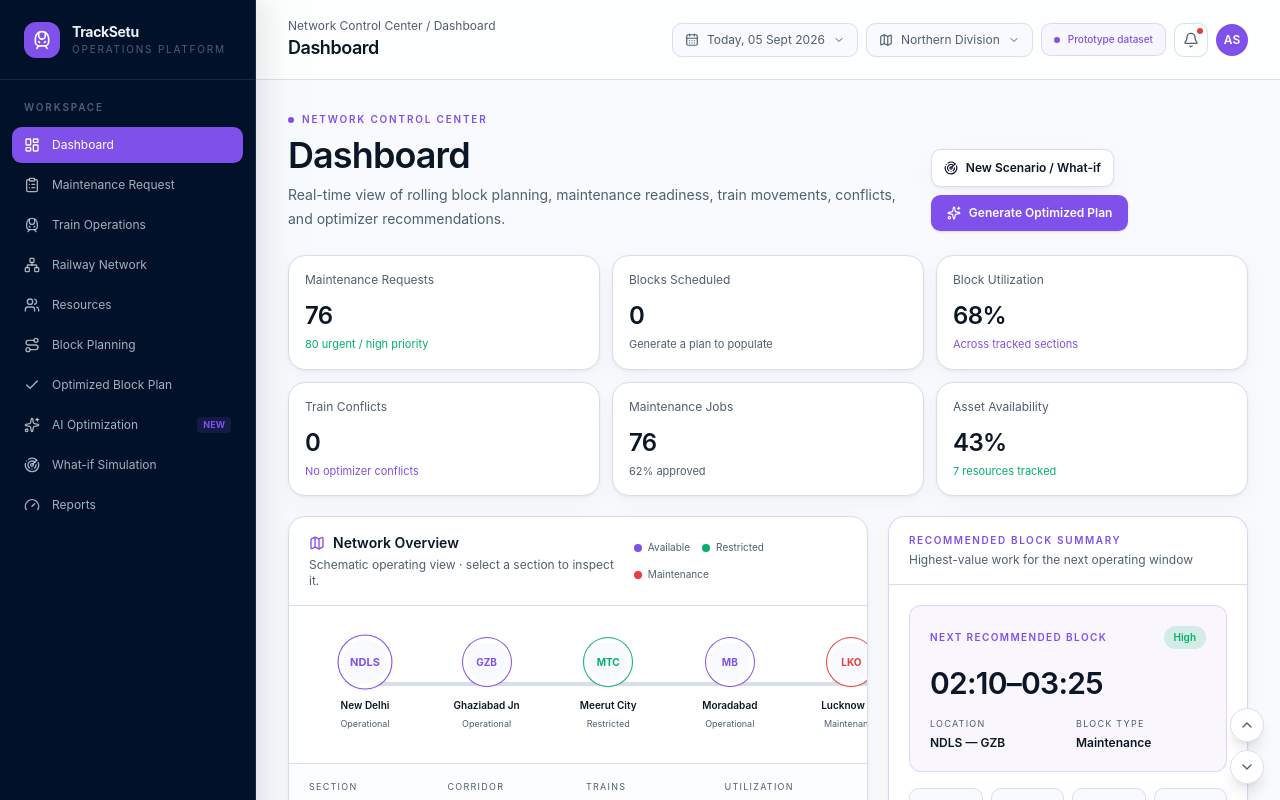
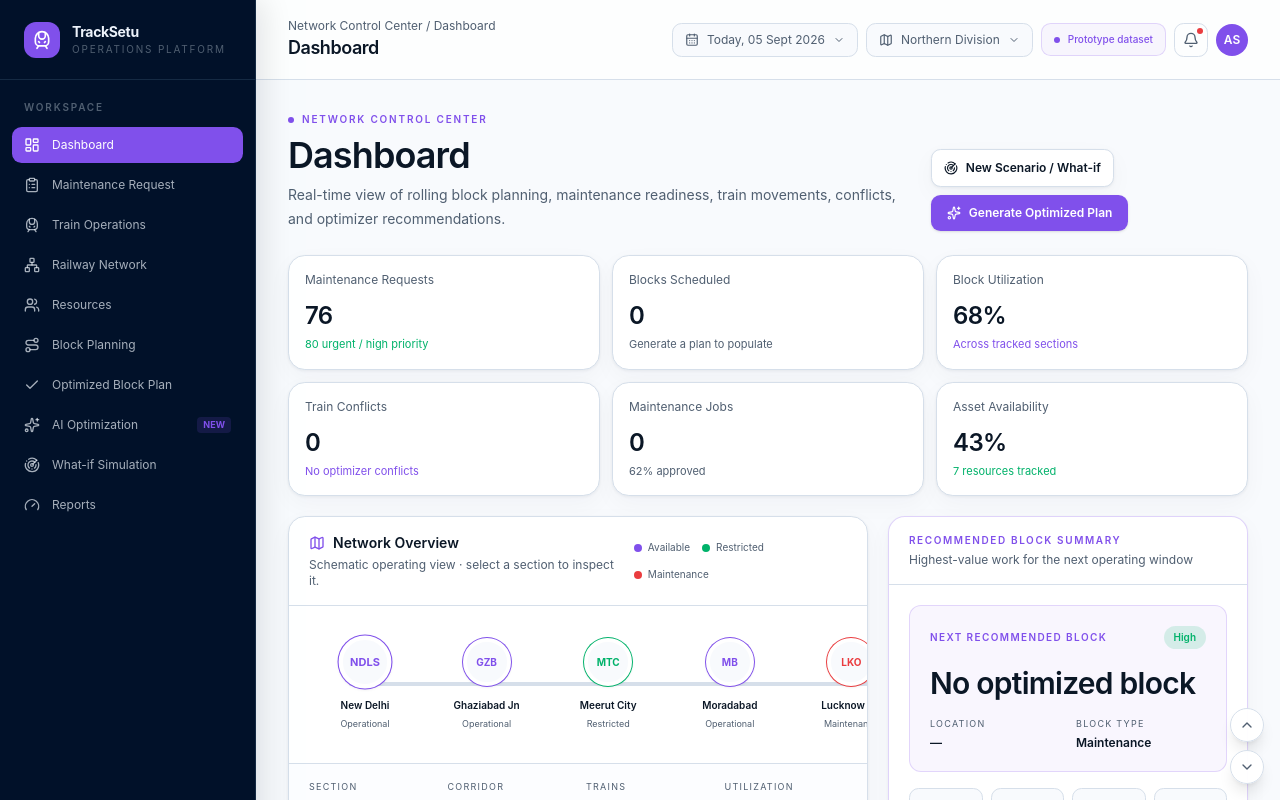
Before and after one commit to codeashish12/rail-opt-ai-ui-redesigned, a Next.js app: page / in a window 1280 px wide. Shown: the top 800 px of the page. Built offline with nearby package versions, Linux system fonts and the light colour scheme.

Commit message:
Make dashboard data flow dynamic

```diff
--- a/components/DashboardHomeRedesigned.tsx
+++ b/components/DashboardHomeRedesigned.tsx
@@ -90,7 +90,7 @@ export function DashboardHomeRedesigned({ setActive }: Props) {
   const resultMetrics = result?.metrics;
   const blocks = result?.blocks ?? [];
   const totalBlocks = resultMetrics?.totalBlocks ?? blocks.length;
-  const maintenanceJobs = resultMetrics?.totalTasks ?? activeRequests.length;
+  const maintenanceJobs = result ? (resultMetrics?.totalTasks ?? 0) : 0;
   const blockHours = resultMetrics?.blockHours ?? 0;
   const trainConflicts = resultMetrics?.trainConflicts ?? 0;
   const maintenanceCompletion =
@@ -123,40 +123,53 @@ export function DashboardHomeRedesigned({ setActive }: Props) {
     [selected?.id],
   );
 
-  const recommendedRequest = activeRequests[0];
+  const recommendedBlock = blocks[0];
+  const recommendedRequest = activeRequests.find((request) =>
+    recommendedBlock?.tasks.split(", ").includes(request.id),
+  );
   const recommendedSection =
-    sections.find((section) => section.id === recommendedRequest?.section) ??
+    sections.find((section) => section.id === recommendedBlock?.section) ??
     selected;
 
-  const upcomingBlocks = blocks.length
-    ? blocks.slice(0, 3).map((block) => ({
+  const upcomingBlocks = blocks.slice(0, 3).map((block) => ({
     id: block.id,
     section: block.section,
     time: block.time,
     tasks: block.tasks,
     resources: block.resources,
-      }))
-    : [
-        {
-          id: "BLK-DEMO",
-          section: recommendedSection?.id ?? "A-14",
-          time: "02:10–03:25",
-          tasks: recommendedRequest ? recommendedRequest.id : "Maintenance",
-          resources: recommendedRequest?.resource ?? "Resource pending",
-        },
-      ];
+  }));
 
-  const timelineRows = sections.map((section, index) => {
+  const timelineRows =
+    result && blocks.length
+      ? blocks.map((block) => {
+          const [startValue, endValue] = block.time.split("→");
+          const start = timeToMinutes(startValue?.trim() ?? "");
+          const end = timeToMinutes(endValue?.trim() ?? "");
+          const section = sections.find((item) => item.id === block.section);
+          const trainCount =
+            block.trains === "—"
+              ? 0
+              : block.trains.split(", ").filter(Boolean).length;
+
+          return {
+            section,
+            start,
+            duration: Math.max(5, end - start),
+            label: section ? `${section.from} — ${section.to}` : block.section,
+            trainCount,
+          };
+        })
+      : sections.map((section) => {
           const sectionTrains = trains.filter(
             (train) => train.section === section.id,
           );
           const first = sectionTrains[0];
-    const start = first ? timeToMinutes(first.arrival) : 60 + index * 70;
+          const start = first ? timeToMinutes(first.arrival) : 0;
           const duration = Math.max(
-      55,
+            5,
             first
               ? timeToMinutes(first.departure) - timeToMinutes(first.arrival)
-        : 75,
+              : 0,
           );
           return {
             section,
@@ -404,7 +417,7 @@ export function DashboardHomeRedesigned({ setActive }: Props) {
               <p className="mt-4 font-mono text-3xl font-semibold tracking-tight">
                 {upcomingBlocks[0]?.time
                   ? formatBlockTime(upcomingBlocks[0].time)
-                  : "—"}
+                  : "No optimized block"}
               </p>
 
               <div className="mt-4 grid grid-cols-2 gap-4">
@@ -413,8 +426,9 @@ export function DashboardHomeRedesigned({ setActive }: Props) {
                     Location
                   </p>
                   <p className="mt-1 text-xs font-semibold">
-                    {recommendedSection?.from ?? "—"} —{" "}
-                    {recommendedSection?.to ?? "—"}
+                    {recommendedSection && recommendedBlock
+                      ? `${recommendedSection.from} — ${recommendedSection.to}`
+                      : "—"}
                   </p>
                 </div>
                 <div>
@@ -431,12 +445,8 @@ export function DashboardHomeRedesigned({ setActive }: Props) {
                 [
                   "Jobs",
                   String(
-                    Math.max(
-                      1,
-                      activeRequests.length
-                        ? Math.min(4, activeRequests.length)
-                        : 1,
-                    ),
+                    recommendedBlock?.tasks.split(", ").filter(Boolean)
+                      .length ?? 0,
                   ),
                   Wrench,
                 ],
@@ -514,7 +524,7 @@ export function DashboardHomeRedesigned({ setActive }: Props) {
 
                   return (
                     <div
-                      key={row.section.id}
+                      key={`${row.label}-${row.start}`}
                       className="flex items-center gap-3"
                     >
                       <div className="w-37 shrink-0">
@@ -522,7 +532,8 @@ export function DashboardHomeRedesigned({ setActive }: Props) {
                           {row.label}
                         </p>
                         <p className="mt-1 text-[9px] text-muted-foreground">
-                          {row.section.id} · {row.trainCount} trains
+                          {row.section?.id ?? "Optimizer block"} ·{" "}
+                          {row.trainCount} trains
                         </p>
                       </div>
 
--- a/components/railopt-dashboard.tsx
+++ b/components/railopt-dashboard.tsx
@@ -11,13 +11,8 @@ import {
   scenarios,
   activeTrains,
   activeConflicts,
-  assetAvailability,
-  maintenanceCompletion,
-  plannedBlocks,
-  totalBlockHours,
   totalMaintenanceRequests,
   totalResources,
-  trainConflicts,
 } from "@/data";
 import { useMaintenanceRequests } from "@/data/use-maintenance-requests";
 import {
@@ -1335,7 +1330,7 @@ function ResourceManagement() {
               </p>
             </div>
             <span className="rounded bg-primary/10 px-2 py-1 text-[10px] font-semibold text-primary">
-              73% network average
+              {averageUtilization}% network average
             </span>
           </div>
           <div className="p-5">
@@ -1591,26 +1586,29 @@ function RailwayNetwork() {
       <div className="mb-5 grid gap-3 sm:grid-cols-2 xl:grid-cols-4">
         <RailKpi
           label="Stations tracked"
-          value="126"
-          change="124 operational"
+          value={String(stations.length)}
+          change={`${stations.filter((station) => station.status === "Operational").length} operational`}
           status="success"
         />
         <RailKpi
           label="Sections"
-          value="84"
-          change="5 under restriction"
+          value={String(sections.length)}
+          change={`${sections.filter((section) => section.status !== "Available").length} under restriction`}
           status="warning"
         />
         <RailKpi
           label="Network availability"
-          value="96.2%"
-          change="+1.8% this week"
+          value={`${sections.length ? Math.round((sections.filter((section) => section.status === "Available").length / sections.length) * 1000) / 10 : 0}%`}
+          change="Current section availability"
           status="success"
         />
         <RailKpi
           label="Active corridors"
-          value="18"
-          change="2 in maintenance"
+          value={String(
+            sections.filter((section) => section.status !== "Maintenance")
+              .length,
+          )}
+          change={`${sections.filter((section) => section.status === "Maintenance").length} in maintenance`}
           status="default"
         />
       </div>
@@ -2601,7 +2599,14 @@ function BlockPlanning({ setActive }: { setActive?: (s: string) => void }) {
                 )}
               </div>
               <div className="flex flex-col gap-3">
-                {movements.map(([start, end, train, route, color]) => (
+                {movements.map(([start, end, train, route, color]) => {
+                  const movementStart = timeToMinutes(start);
+                  const movementDuration = Math.max(
+                    5,
+                    timeToMinutes(end) - movementStart,
+                  );
+
+                  return (
                     <div key={train} className="flex items-center gap-3">
                       <div className="w-21 shrink-0">
                         <p className="font-mono text-[10px] font-semibold text-primary">
@@ -2614,28 +2619,34 @@ function BlockPlanning({ setActive }: { setActive?: (s: string) => void }) {
                       <div className="relative h-9 min-w-0 flex-1 rounded bg-muted/35">
                         <div
                           className={`absolute inset-y-1 left-[18%] w-[24%] rounded ${color}`}
+                          style={{
+                            left: `${(movementStart / 1440) * 100}%`,
+                            width: `${(movementDuration / 1440) * 100}%`,
+                          }}
                         />
-                      <div className="absolute inset-y-1 left-[52%] w-[13%] rounded bg-muted-foreground/20" />
-                      <div className="absolute inset-y-1 left-[72%] w-[18%] rounded bg-accent/80" />
                         <span className="absolute left-[20%] top-1/2 -translate-y-1/2 text-[9px] font-semibold text-primary-foreground">
                           {start}-{end}
                         </span>
                       </div>
                     </div>
-                ))}
-              </div>
+                  );
+                })}
+              </div>
+              {conflicts.length > 0 && (
                 <div className="mt-5 flex items-center gap-3 rounded-md border border-accent/40 bg-accent/10 p-3">
                   <AlertTriangle className="size-4 shrink-0 text-accent" />
                   <div>
                     <p className="text-xs font-semibold text-accent">
-                    Conflict window detected . 09:00-10:30
+                      {conflicts.length} protected movement conflict
+                      {conflicts.length === 1 ? "" : "s"} detected
                     </p>
                     <p className="mt-1 text-[10px] leading-4 text-muted-foreground">
-                    MR-2847 overlaps protected movement IC 204. AI will seek the
-                    next safe possession window.
-                  </p>
-                </div>
-              </div>
+                      Review the selected maintenance window against the
+                      protected train movements above.
+                    </p>
+                  </div>
+                </div>
+              )}
             </div>
           </div>
         </section>
@@ -3175,6 +3186,7 @@ function safeMetricNumber(value: unknown, fallback: number): number {
 
 function WhatIfSimulation() {
   const { maintenanceRequests, isLoading } = useMaintenanceRequests();
+  const { result: latestResult } = useOptimizationResult();
 
   const [traffic, setTraffic] = useState("+20%");
   const [delay, setDelay] = useState("Minor");
@@ -3290,11 +3302,21 @@ function WhatIfSimulation() {
    * an optimized plan and can make the scenario delta misleading.
    */
   const baselineNumbers = {
-    blockHours: safeMetricNumber(totalBlockHours, 31.8),
-    blocks: safeMetricNumber(plannedBlocks, 14),
-    trainConflicts: safeMetricNumber(trainConflicts, 2),
-    completion: safeMetricNumber(maintenanceCompletion, 94),
-    assetAvailability: safeMetricNumber(assetAvailability, 96.8),
+    blockHours: latestResult?.metrics.blockHours ?? 0,
+    blocks: latestResult?.metrics.totalBlocks ?? 0,
+    trainConflicts: latestResult?.metrics.trainConflicts ?? 0,
+    completion: latestResult?.metrics.maintenanceCompletion ?? 0,
+    assetAvailability:
+      latestResult?.metrics.assetAvailability ??
+      (resources.length
+        ? Math.round(
+            (resources.filter(
+              (resource) => resource.availability === "Available",
+            ).length /
+              resources.length) *
+              100,
+          )
+        : 0),
   };
 
   const scenarioNumbers = scenarioResult
```
Lines whose indentation alone changed are shown as unchanged.
